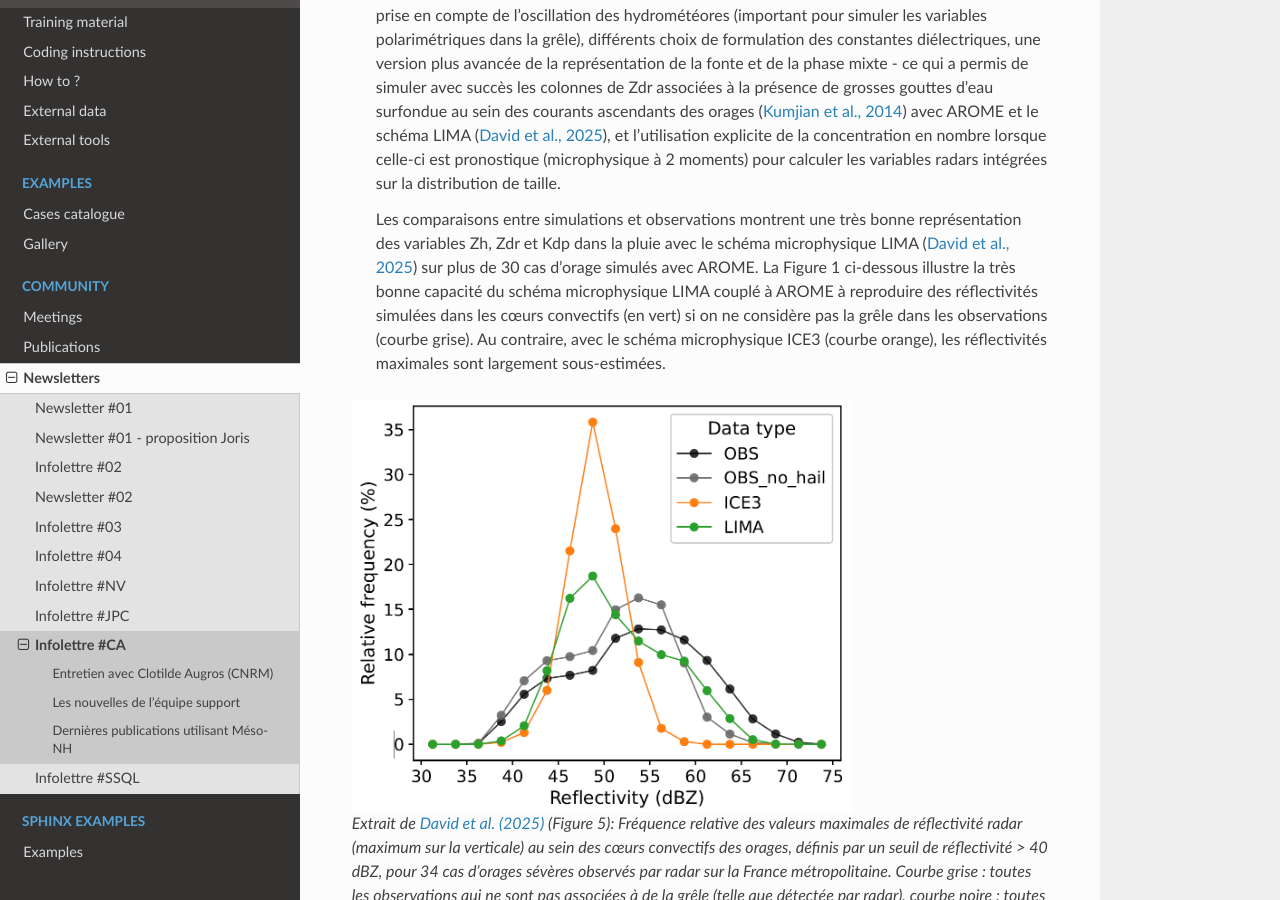
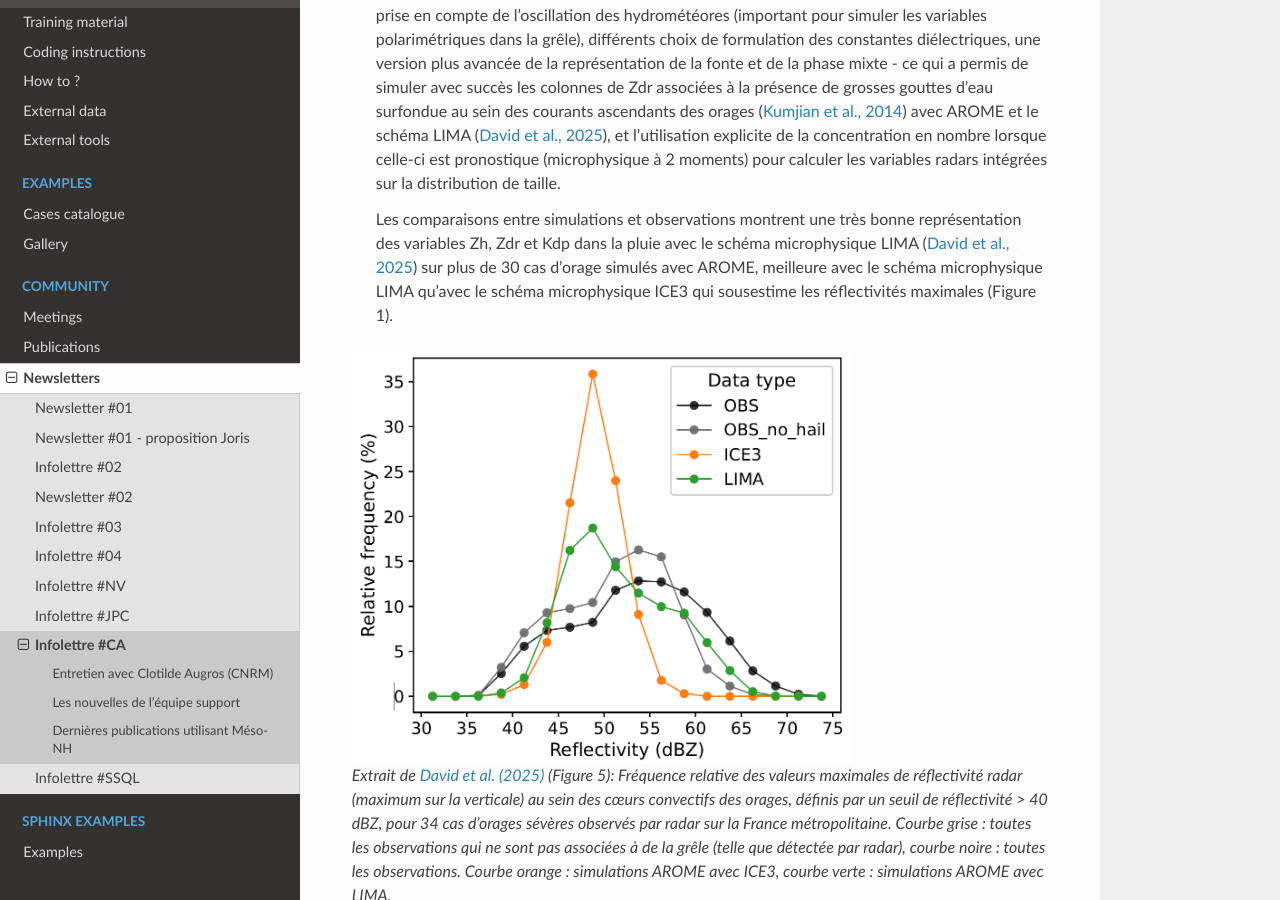
Before and after one commit to JorisPianezze/mesonh_beta_test_guide, a Sphinx documentation site: the page built from docs/source/community/newsletters/newsletter_CA.rst, in a window 1280 px wide and 900 px high, scrolled down 876 px. Built offline with Sphinx 7.4.7 and the Read the Docs theme 3.1.0, drawn with Linux system fonts in a browser that asks for light colours; pages that are not in the unit, such as notebooks, are missing from menus; some of the changed lines change nothing that is shown.

Commit message:
Update newsletter_CA.rst

```diff
--- a/docs/source/community/newsletters/newsletter_CA.rst
+++ b/docs/source/community/newsletters/newsletter_CA.rst
@@ -17,7 +17,7 @@
 Pourquoi vaut-il mieux utiliser cet outil que l'autre simulateur radar inclus dans les diagnostics de Méso-NH ?
   ll existe effectivement deux versions *en ligne* du simulateur radar dans Méso-NH implémentées dans la partie DIAG [#oponline]_, l'une qui n'utilise que l'approximation de Rayleigh pour le calcul de la diffusion, l'autre prenant en compte l'aplatissement des hydrométéores mais non-maintenue depuis 2018. Des options bien plus avancées sont maintenant disponibles avec **operadar** : la prise en compte de l’oscillation des hydrométéores (important pour simuler les variables polarimétriques dans la grêle), différents choix de formulation des constantes diélectriques, une version plus avancée de la représentation de la fonte et de la phase mixte - ce qui a permis de simuler avec succès les colonnes de Zdr associées à la présence de grosses gouttes d’eau surfondue au sein des courants ascendants des orages (`Kumjian et al., 2014 <https://doi.org/10.1175/JAMC-D-13-0354.1>`_) avec AROME et le schéma LIMA (`David et al., 2025 <https://doi.org/10.5194/egusphere-2025-685>`_), et l'utilisation explicite de la concentration en nombre lorsque celle-ci est pronostique (microphysique à 2 moments) pour calculer les variables radars intégrées sur la distribution de taille.
 
-  Les comparaisons entre simulations et observations montrent une très bonne représentation des variables Zh, Zdr et Kdp dans la pluie avec le schéma microphysique LIMA (`David et al., 2025 <https://doi.org/10.5194/egusphere-2025-685>`_) sur plus de 30 cas d’orage simulés avec AROME. La Figure 1 ci-dessous illustre la très bonne capacité du schéma microphysique LIMA couplé à AROME à reproduire des réflectivités simulées dans les cœurs convectifs (en vert) si on ne considère pas la grêle dans les observations (courbe grise). Au contraire, avec le schéma microphysique ICE3 (courbe orange), les réflectivités maximales sont largement sous-estimées.
+  Les comparaisons entre simulations et observations montrent une très bonne représentation des variables Zh, Zdr et Kdp dans la pluie avec le schéma microphysique LIMA (`David et al., 2025 <https://doi.org/10.5194/egusphere-2025-685>`_) sur plus de 30 cas d’orage simulés avec AROME, meilleure avec le schéma microphysique LIMA qu'avec le schéma microphysique ICE3 qui sousestime les réflectivités maximales (Figure 1).
 
 .. figure:: figure_reflectivity.png
   :width: 500
@@ -26,9 +26,9 @@
 
 .. [#oponline] ll existe aussi deux versions “online” du simulateur radar dans Méso-NH, implémentées dans la partie DIAG :
 
-   1. la première version de simulateur radar de MésoNH (NVERSION_RAD=1, `Richard et al., 2003 <https://doi.org/10.1256/qj.02.50>`_) permet de calculer les variables radar dans la géométrie du modèle (grille 3D), en appliquant l’approximation de Rayleigh pour le calcul de la diffusion, qui reste valide tant que la taille des hydrométéores est très petite devant la taille de la longueur d’onde λ. Pour des radars en bande S (λ~10 cm), cette hypothèse est valide pour tous les hydrométéores sauf la grêle. Pour des radars en bande C (λ~5 cm), on sort du cadre de cette hypothèse si on simule des pluies intenses avec de grosses gouttes d’eau (~8 mm).
+   la première version de simulateur radar de MésoNH (NVERSION_RAD=1, `Richard et al., 2003 <https://doi.org/10.1256/qj.02.50>`_) permet de calculer les variables radar dans la géométrie du modèle (grille 3D), en appliquant l’approximation de Rayleigh pour le calcul de la diffusion, qui reste valide tant que la taille des hydrométéores est très petite devant la taille de la longueur d’onde λ. Pour des radars en bande S (λ~10 cm), cette hypothèse est valide pour tous les hydrométéores sauf la grêle. Pour des radars en bande C (λ~5 cm), on sort du cadre de cette hypothèse si on simule des pluies intenses avec de grosses gouttes d’eau (~8 mm).
 
-   2. une deuxième version (NVERSION_RAD=2, Caumont et al, 2006, `Augros et al., 2016 <https://doi.org/10.1002/qj.2572>`_) a été implémentée dans Méso-NH en fortran pour inclure différentes méthodes de diffusion, dont la diffusion de la matrice T (`Waterman, 1965 <https://doi.org/10.1109/PROC.1965.4058>`_) qui permet de simuler la diffusion pour des hydrométéores aplatis y compris lorsqu’on sort du régime de Rayleigh (soit pour la pluie intense dès la bande C, ou pour la grêle, ou pour des bandes de fréquence plus faibles: K, Ka, Ku, W). Mais : cette deuxième version n’a pas été maintenue depuis 2018.
+   une deuxième version (NVERSION_RAD=2, Caumont et al, 2006, `Augros et al., 2016 <https://doi.org/10.1002/qj.2572>`_) a été implémentée dans Méso-NH en fortran pour inclure différentes méthodes de diffusion, dont la diffusion de la matrice T (`Waterman, 1965 <https://doi.org/10.1109/PROC.1965.4058>`_) qui permet de simuler la diffusion pour des hydrométéores aplatis y compris lorsqu’on sort du régime de Rayleigh (soit pour la pluie intense dès la bande C, ou pour la grêle, ou pour des bandes de fréquence plus faibles: K, Ka, Ku, W). Mais : cette deuxième version n’a pas été maintenue depuis 2018.
 
 Dans quel cas recommandes-tu l'utilisation de ce module ?
   Je recommande l’utilisation d’operadar dès qu’on s’intéresse à des cas de pluie forte pour des bandes de fréquence C et inférieures, ainsi que pour tout type de précipitations avec toutes les bandes de fréquence inférieure à C (W, K, Ka, Ku).
```
